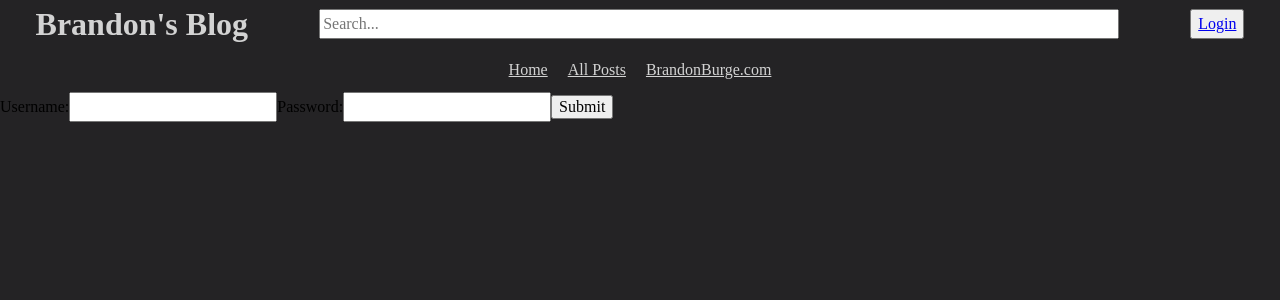
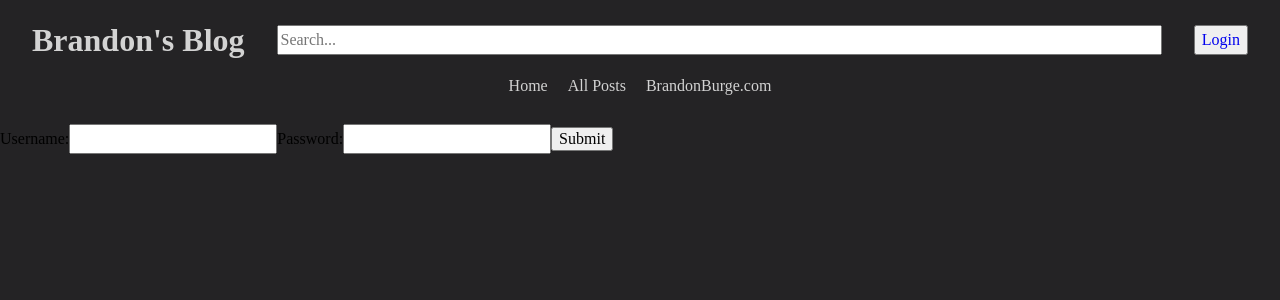
Before and after one commit to CarbonBond/blog-frontend, a React (Create React App) app: page /login in a window 1280 px wide. Shown: the top 300 px of the page. Built offline with nearby package versions, Linux system fonts and the light colour scheme.

Commit message:
Update style of allpost Section

```diff
--- a/src/components/Posts.js
+++ b/src/components/Posts.js
@@ -5,9 +5,10 @@ export default function Post({ id, user }) {
 
   const [post, setPost] = useState({
     title: '',
+    name: '',
     content: '',
-    updated: null,
-    created: null,
+    updated: new Date(),
+    created: new Date(),
     hasFetched: false,
   })
 
@@ -21,6 +22,7 @@ export default function Post({ id, user }) {
   }
 
   const fetchData = async (URL, token) => {
+    if (post.hasFetched) return;
     try {
       let response = await fetch(
         URL,
@@ -33,12 +35,17 @@ export default function Post({ id, user }) {
         }
       );
       let postData = await response.json();
-      setPost(prevPost => {
+      let updated = new Date(postData.updatedAt);
+      let created = new Date(postData.createdAt);
+
+      setPost(() => {
+        console.log(postData)
         return {
           title: postData.title,
+          name: postData.name,
           content: postData.content,
-          updated: Date.parse(postData.updatedAt),
-          created: Date.parse(postData.createdAt),
+          updated: updated,
+          created: created,
           hasFetched: true
         }
       })
@@ -68,10 +75,11 @@ export default function Post({ id, user }) {
   return (
     <Link to={`/post/${id}`} key={id} className="postList">
       <h3>{post.title}</h3>
-      <p>{post.content}</p>
-      <div>
-        <div>{post.created}</div>
-        <div>{post.updated}</div>
+      <p>{post.content.substring(0, 150) + '...'}</p>
+      <div className="info">
+        <div>Brandon Burge</div>
+        <div>{post.created.toDateString()}</div>
+        <div>{post.updated.toDateString()}</div>
       </div>
     </Link>
   )
--- a/src/css/allpost.css
+++ b/src/css/allpost.css
@@ -3,15 +3,26 @@
   flex-direction: column;
   align-items: center;
   justify-content: flex-start;
-
+  text-align: center;
 }
 
+
+
 .postList{
-  background-color: white;
+  background-color: #121212 ;
+  color: lightgray;
+  border-radius: 3px;
   width: 100%;
-  height: 6rem;
-  margin: 5rem;
-  max-width: 60rem;
+  height: 10rem;
+  margin: 2rem;
+  max-width: 40rem;
   display: grid;
 
 }
+.info {
+  display: flex;
+  flex-direction: row;
+  align-items: center;
+  justify-content: space-evenly;
+  font-size: 50%;;
+}
--- a/src/css/app.css
+++ b/src/css/app.css
@@ -3,23 +3,10 @@
 }
 
 #root {
-  width: 100vw;
-  height: 100vh;
+  min-height: 100vh;
   background-color: var(--bg-dark);
 }
 
 .App {
-  width: 100vw;
-  height: 100vh;
+  min-height: 100vh;
 }
-
-.searchBar {
-  width: 100vw;
-  max-width: 50rem;
-  align-self: center;
-  justify-self: center;
-}
-.searchBar>* {
-  width: inherit;
-  max-width: inherit;
-}
--- a/src/css/header.css
+++ b/src/css/header.css
@@ -6,12 +6,17 @@
   display: flex;
   flex-direction: column;
   color: lightgrey;
+  padding: 1rem;
 }
 
 .upper {
   display: flex;
   justify-content: space-around;
-  align-items: center
+  align-items: center;
+  flex-wrap: wrap
+}
+.upper > * {
+  margin: 0 1rem;
 }
 
 .nav {
@@ -24,3 +29,13 @@
   margin: 10px;
   color: lightgrey;
 }
+
+.searchBar {
+  flex: 1 1 auto;
+  max-width: 60rem;
+  align-self: center;
+  justify-self: center;
+}
+.searchBar>* {
+  width: 100%;
+}
--- a/src/css/reset.css
+++ b/src/css/reset.css
@@ -57,6 +57,16 @@ select {
   font: inherit;
 }
 
+a:link { text-decoration: none; }
+
+
+a:visited { text-decoration: none; }
+
+
+a:hover { text-decoration: none; }
+
+
+a:active { text-decoration: none; }
 /* Remove all animations, transitions and smooth scroll for people that prefer not to see them */
 @media (prefers-reduced-motion: reduce) {
   html:focus-within {
```
